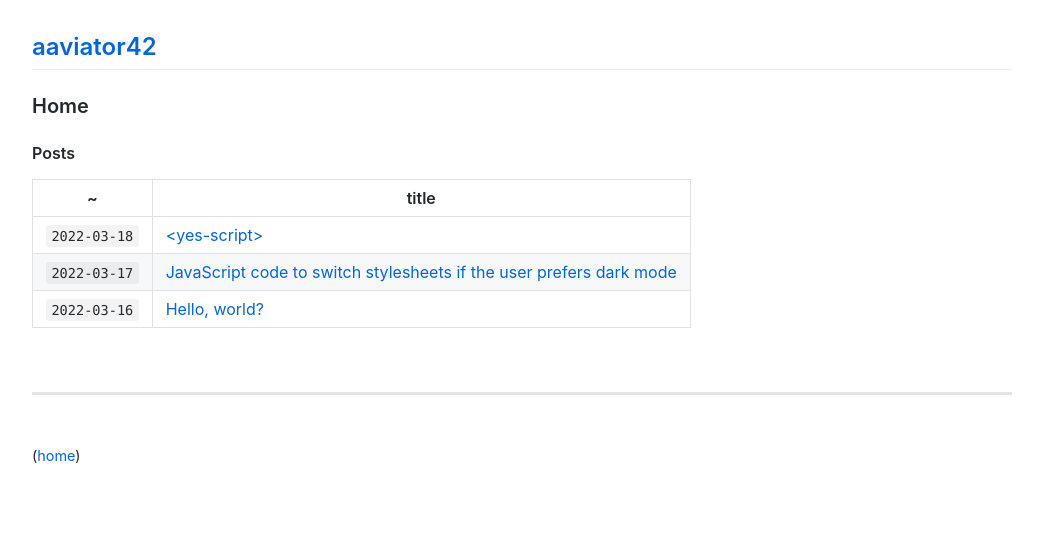
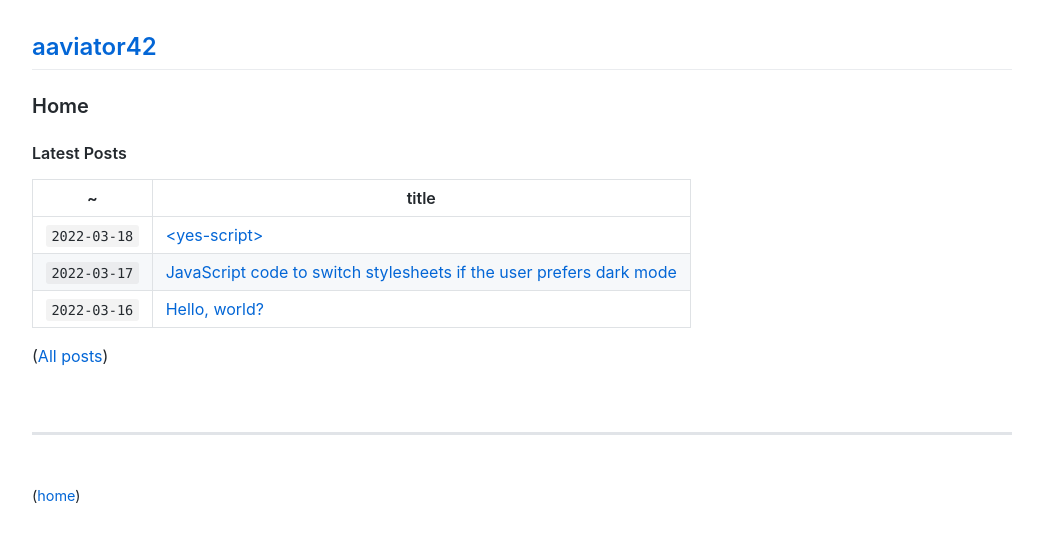
Before and after one commit to aaviator42/aaviator42.github.io, a Jekyll site: the page built from index.md, in a window 1280 px wide. Shown: the top 542 px of the page, without its empty margins (118-1161 px from the left). Built offline with Jekyll 4.4.1, drawn with Linux system fonts in a browser that asks for light colours; our own code applies the rules of GitHub Pages for plain Markdown files.

Commit message:
Update index.md

```diff
--- a/index.md
+++ b/index.md
@@ -1,6 +1,6 @@
 ### Home
 
-#### Posts
+#### Latest Posts
 
  ~       | title
  ------- | --------
@@ -8,6 +8,8 @@
 `2022-03-17`  | [JavaScript code to switch stylesheets if the user prefers dark mode](/posts/002-dark-mode-css)
 `2022-03-16`  | [Hello, world?](/posts/001-hello-world)
 
+([All posts](/posts))
+
 <br>
 
 ------
```
